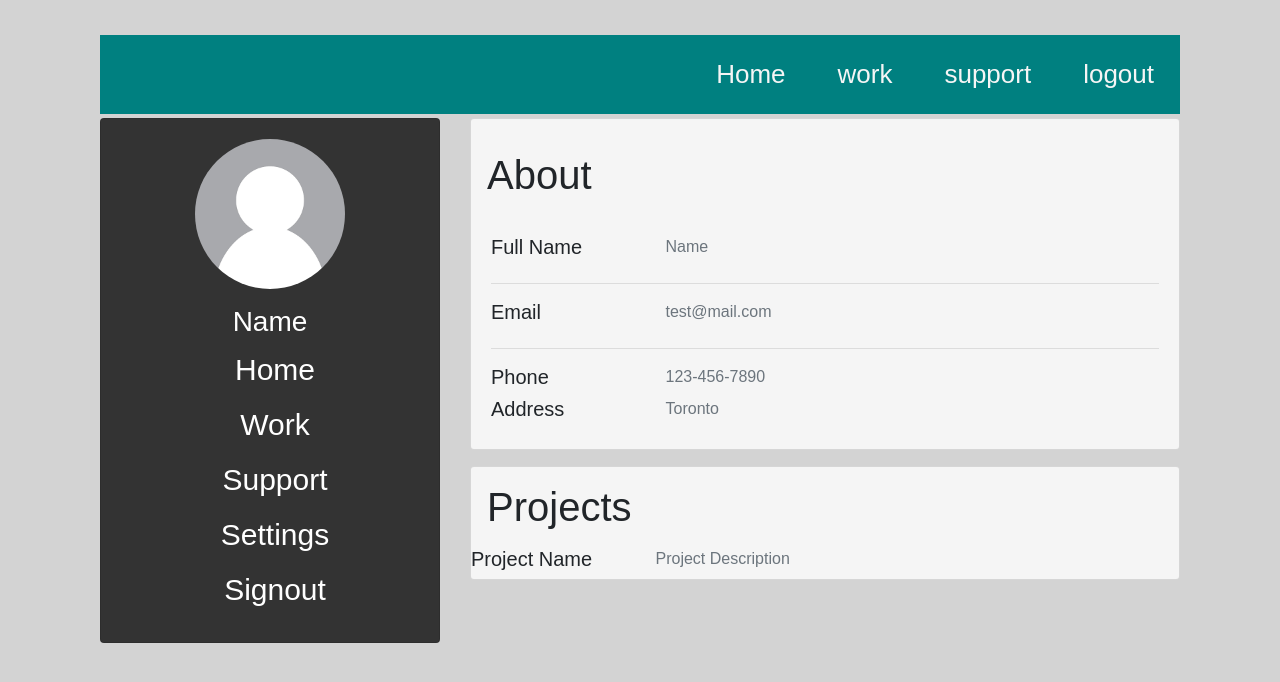
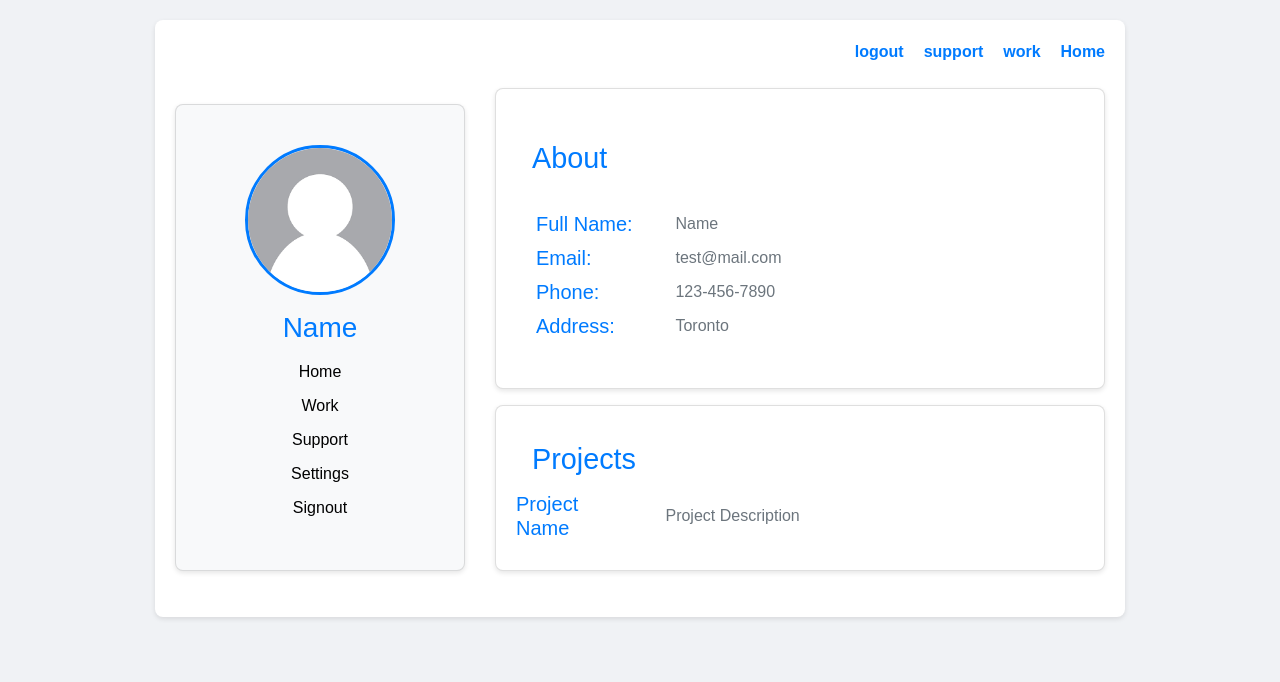
Before and after one commit to Towaiji/Volunteer-website, a plain HTML site: page user.html in a window 1280 px wide. Drawn offline with nearby package versions, Linux system fonts and the light colour scheme.

Commit message:
user.css

```diff
--- a/user.css
+++ b/user.css
@@ -1,41 +1,106 @@
-body{
-    margin-top: 20px;
-    background-color: lightgray;
+/* Reset some default styles */
+* {
+    box-sizing: border-box;
+    margin: 0;
+    padding: 0;
 }
-.main{
-    padding: 15px;
-    font-family: Arial, Helvetica, sans-serif;
+
+body {
+    font-family: Arial, sans-serif;
+    background-color: #f0f2f5;
+    margin: 0;
+    padding: 20px;
+    color: black; /* Default text color */
 }
-.topbar{
-    background-color: teal;
-    overflow: hidden;
+
+.container {
+    max-width: 1000px;
+    margin: 0 auto;
 }
-.topbar a{
-    float: right;
-    color: whitesmoke;
-    text-align: center;
-    padding: 20px 26px;
+
+.main {
+    background-color: #fff;
+    padding: 20px;
+    box-shadow: 0 2px 5px rgba(0, 0, 0, 0.1);
+    border-radius: 8px;
+}
+
+.topbar {
+    display: flex;
+    justify-content: flex-end;
+    gap: 20px;
+    margin-bottom: 20px;
+}
+
+.topbar a {
+    color: #007bff; /* Blue links */
     text-decoration: none;
-    font-size: 26px;
+    font-weight: bold;
 }
-.sidebar{
-    background-color: #333;
-    color: white;
-    height: 100%;
+
+.topbar a:hover {
+    text-decoration: underline;
 }
-.sidebar a{
-    margin-left: 10px;
+
+.sidebar {
+    background-color: #f8f9fa;
+    padding: 20px;
+    border-radius: 8px;
+    box-shadow: 0 2px 5px rgba(0, 0, 0, 0.1);
+}
+
+.sidebar img {
+    border: 3px solid #007bff;
+}
+
+.sidebar h3 {
+    color: #007bff;
+    margin-top: 15px;
+    margin-bottom: 15px;
+}
+
+.sidebar a {
     display: block;
-    color: white;
-    padding-bottom: 10px;
-    font-size: 30px;
+    color: black; /* Black text for links */
+    margin-bottom: 10px;
     text-decoration: none;
 }
-.card{
-    position: relative;
+
+.sidebar a:hover {
+    color: #007bff; /* Blue on hover */
+}
+
+.content {
+    background-color: #fff;
+    padding: 20px;
+    border-radius: 8px;
+    box-shadow: 0 2px 5px rgba(0, 0, 0, 0.1);
+}
+
+.content h1 {
+    color: #007bff;
+    font-size: 1.8em;
+    margin-bottom: 20px;
+}
+
+.row {
     display: flex;
-    flex-direction: column;
+    align-items: center;
+    margin-bottom: 10px;
 }
-.content{
-    background-color: whitesmoke;
+
+.row .col-md-3 h5 {
+    color: #007bff; /* Blue titles */
+    margin: 0;
 }
+
+.row .col-md-9 {
+    color: black; /* Black text */
+}
+
+hr {
+    border: 0;
+    height: 1px;
+    background: #ddd;
+    margin: 20px 0;
+}
--- a/user.html
+++ b/user.html
@@ -13,9 +13,9 @@
     <div class="container">
         <div class="main">
             <div class="topbar">
-                <a href="">logout</a>
-                <a href="">support</a>
-                <a href="">work</a>
+                <a href="#">logout</a>
+                <a href="#">support</a>
+                <a href="#">work</a>
                 <a href="Home.html">Home</a>
             </div>
             <div class="row">
@@ -40,25 +40,23 @@
                         <div class="card-body">
                             <div class="row">
                                 <div class="col-md-3">
-                                    <h5>Full Name</h5>
+                                    <h5>Full Name:</h5>
                                 </div>
                                 <div class="col-md-9 text-secondary">
                                     Name
                                 </div>
                             </div>
-                            <hr>
                             <div class="row">
                                 <div class="col-md-3">
-                                    <h5>Email</h5>
+                                    <h5>Email:</h5>
                                 </div>
                                 <div class="col-md-9 text-secondary">
                                     test@mail.com
                                 </div>
                             </div>
-                            <hr>
                             <div class="row">
                                 <div class="col-md-3">
-                                    <h5>Phone</h5>
+                                    <h5>Phone:</h5>
                                 </div>
                                 <div class="col-md-9 text-secondary">
                                     123-456-7890
@@ -66,7 +64,7 @@
                             </div>
                             <div class="row">
                                 <div class="col-md-3">
-                                    <h5>Address</h5>
+                                    <h5>Address:</h5>
                                 </div>
                                 <div class="col-md-9 text-secondary">
                                     Toronto
```
